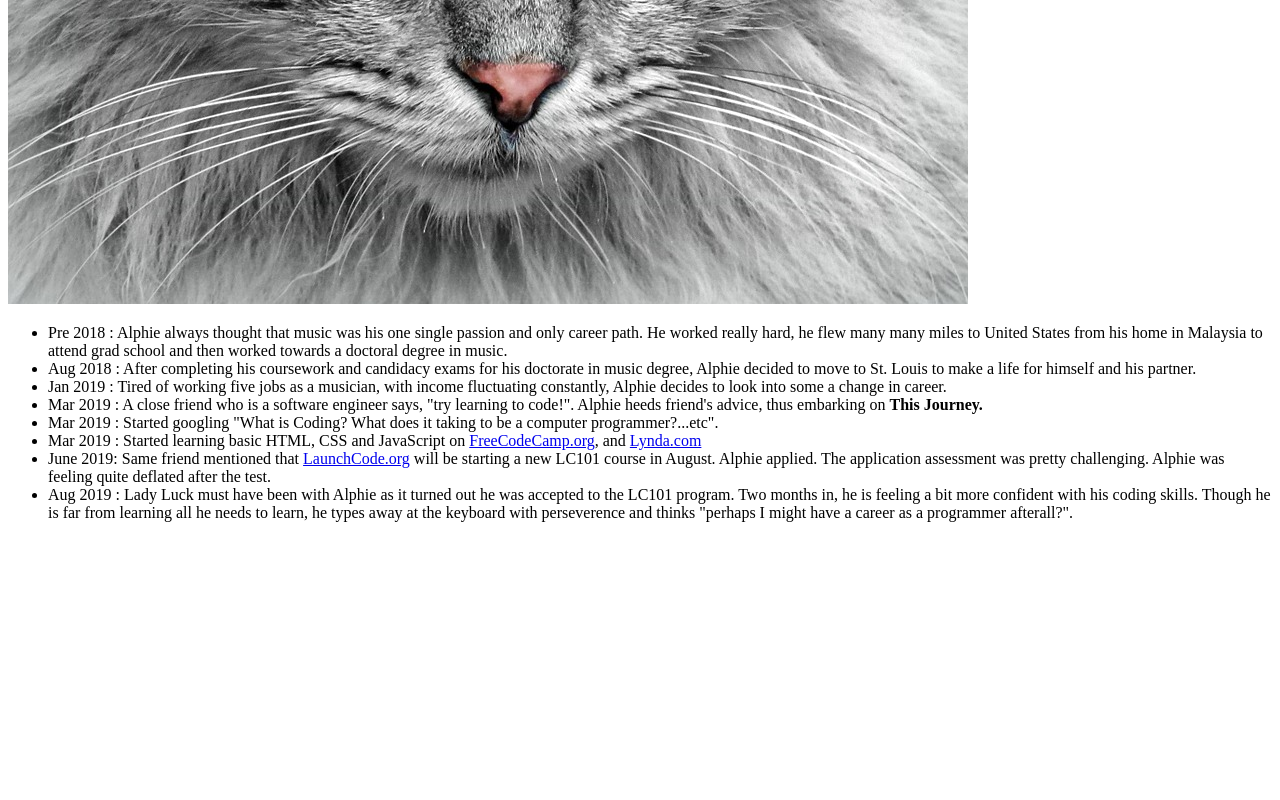
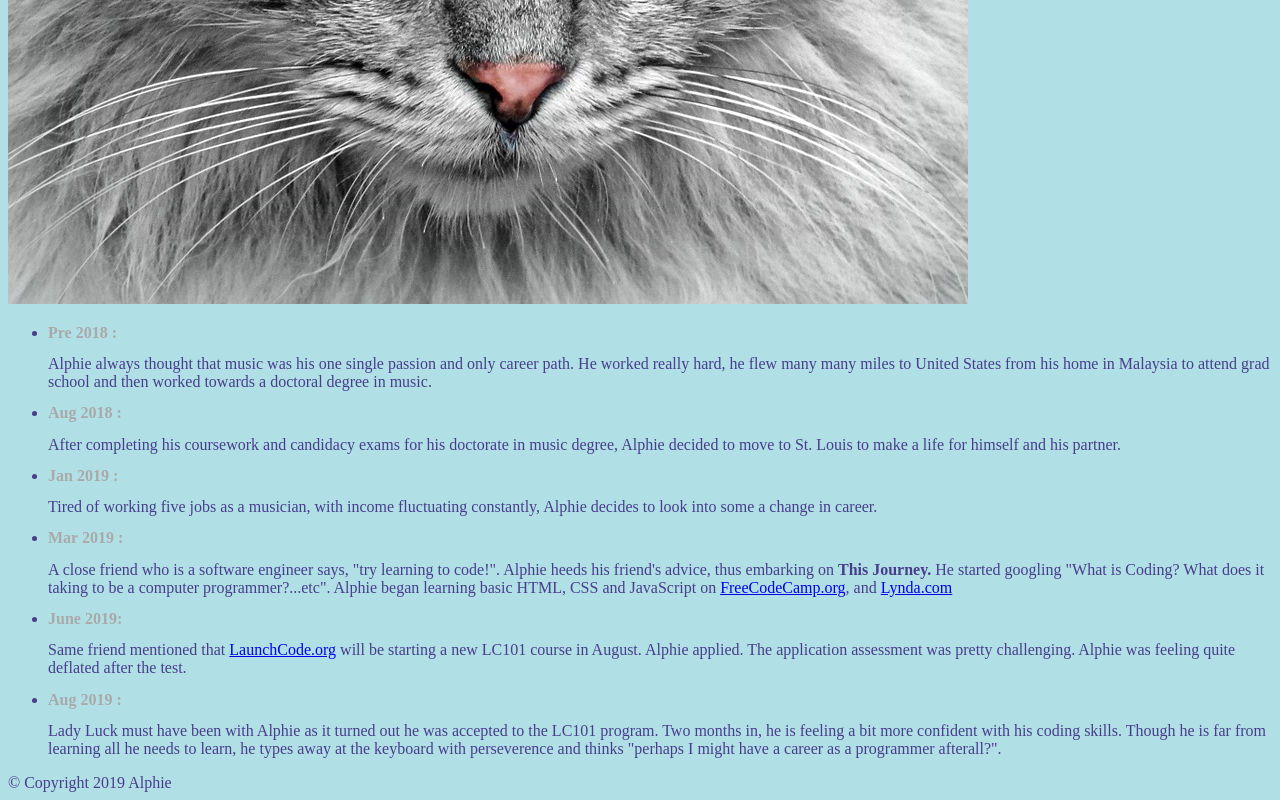
Before and after one commit to AlphieKiu/html-me-something, a plain HTML site: page index.html in a window 1280 px wide. Shown: the part 431-1231 px from the top of the page. Before the commit the page ends 969 px from the top, so only its background shows below. Drawn offline with Linux system fonts and the light colour scheme.

Commit message:
added styles.css

```diff
--- a/index.html
+++ b/index.html
@@ -2,6 +2,7 @@
 <html>
 
 <head>
+    <link rel="stylesheet" href="styles.css">
     <title>Finding Alphie</title>
 </head>
 
@@ -10,20 +11,31 @@
     <img src="Cat.jpg" alt="Cat Pic">
     <p>
         <ul>
-            <li>Pre 2018 : Alphie always thought that music was his one single passion and only career path. He worked really hard, he flew many many miles to United States from his home in Malaysia to attend grad school and then worked towards a doctoral
-                degree in music.
+            <li>
+                <h2>Pre 2018 :</h2> Alphie always thought that music was his one single passion and only career path. He worked really hard, he flew many many miles to United States from his home in Malaysia to attend grad school and then worked towards a
+                doctoral degree in music.
             </li>
-            <li>Aug 2018 : After completing his coursework and candidacy exams for his doctorate in music degree, Alphie decided to move to St. Louis to make a life for himself and his partner.</li>
-            <li>Jan 2019 : Tired of working five jobs as a musician, with income fluctuating constantly, Alphie decides to look into some a change in career. </li>
-            <li>Mar 2019 : A close friend who is a software engineer says, "try learning to code!". Alphie heeds friend's advice, thus embarking on <b>This Journey.</b></li>
-            <li>Mar 2019 : Started googling "What is Coding? What does it taking to be a computer programmer?...etc".</li>
-            <li>Mar 2019 : Started learning basic HTML, CSS and JavaScript on <a href="https://www.freecodecamp.org" target="_blank">FreeCodeCamp.org</a>, and <a href="https://www.lynda.com" target="_blank">Lynda.com</a></li>
-            <li>June 2019: Same friend mentioned that <a href="https://www.launchcode.org" target="_blank">LaunchCode.org</a> will be starting a new LC101 course in August. Alphie applied. The application assessment was pretty challenging. Alphie was feeling
-                quite deflated after the test.</li>
-            <li>Aug 2019 : Lady Luck must have been with Alphie as it turned out he was accepted to the LC101 program. Two months in, he is feeling a bit more confident with his coding skills. Though he is far from learning all he needs to learn, he types
-                away at the keyboard with perseverence and thinks "perhaps I might have a career as a programmer afterall?".</li>
+            <li>
+                <h2>Aug 2018 :</h2> After completing his coursework and candidacy exams for his doctorate in music degree, Alphie decided to move to St. Louis to make a life for himself and his partner.
+            </li>
+            <li>
+                <h2>Jan 2019 :</h2> Tired of working five jobs as a musician, with income fluctuating constantly, Alphie decides to look into some a change in career.
+            </li>
+            <li>
+                <h2>Mar 2019 :</h2> A close friend who is a software engineer says, "try learning to code!". Alphie heeds his friend's advice, thus embarking on <b>This Journey.</b> He started googling "What is Coding? What does it taking to be a computer
+                programmer?...etc". Alphie began learning basic HTML, CSS and JavaScript on <a href="https://www.freecodecamp.org" target="_blank">FreeCodeCamp.org</a>, and <a href="https://www.lynda.com" target="_blank">Lynda.com</a>
+            </li>
+            <li>
+                <h2>June 2019:</h2> Same friend mentioned that <a href="https://www.launchcode.org" target="_blank">LaunchCode.org</a> will be starting a new LC101 course in August. Alphie applied. The application assessment was pretty challenging. Alphie
+                was feeling quite deflated after the test.
+            </li>
+            <li>
+                <h2>Aug 2019 :</h2> Lady Luck must have been with Alphie as it turned out he was accepted to the LC101 program. Two months in, he is feeling a bit more confident with his coding skills. Though he is far from learning all he needs to learn,
+                he types away at the keyboard with perseverence and thinks "perhaps I might have a career as a programmer afterall?".
+            </li>
         </ul>
     </p>
 </body>
+<footer>&copy; Copyright 2019 Alphie</footer>
 
 </html>
--- /dev/null
+++ b/styles.css
@@ -0,0 +1,19 @@
+body {
+    background-color: powderblue;
+    color: darkslateblue
+}
+
+h1 {
+    color: powderblue;
+    background-color: darkgrey;
+}
+
+h2 {
+    color: darkgrey;
+    font-size: 1em;
+}
+
+ul {
+    color: darkslateblue;
+    font-size: 2 em;
+}
```
